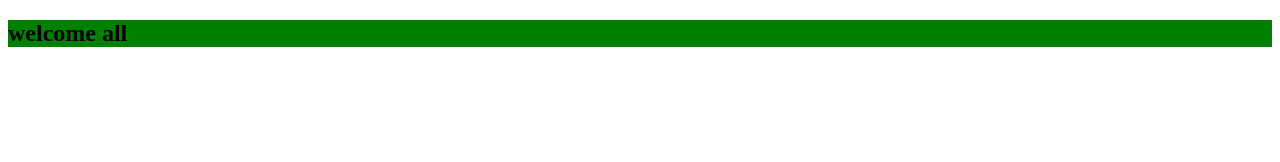
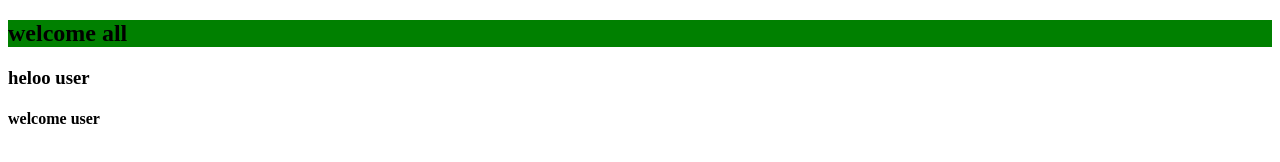
Before and after one commit to RohitKavartapu/githubteting, a plain HTML site: page index.html in a window 1280 px wide. Drawn offline with Linux system fonts and the light colour scheme.

Commit message:
h3 and h4 tags added

```diff
--- a/index.html
+++ b/index.html
@@ -8,5 +8,7 @@
 	</head>
 	<body>
 		<h2 style="background-color: green">welcome all</h2>
+		<h3>heloo user</h3>
+		<h4>welcome user</h4>
 	</body>
 </html>
```
